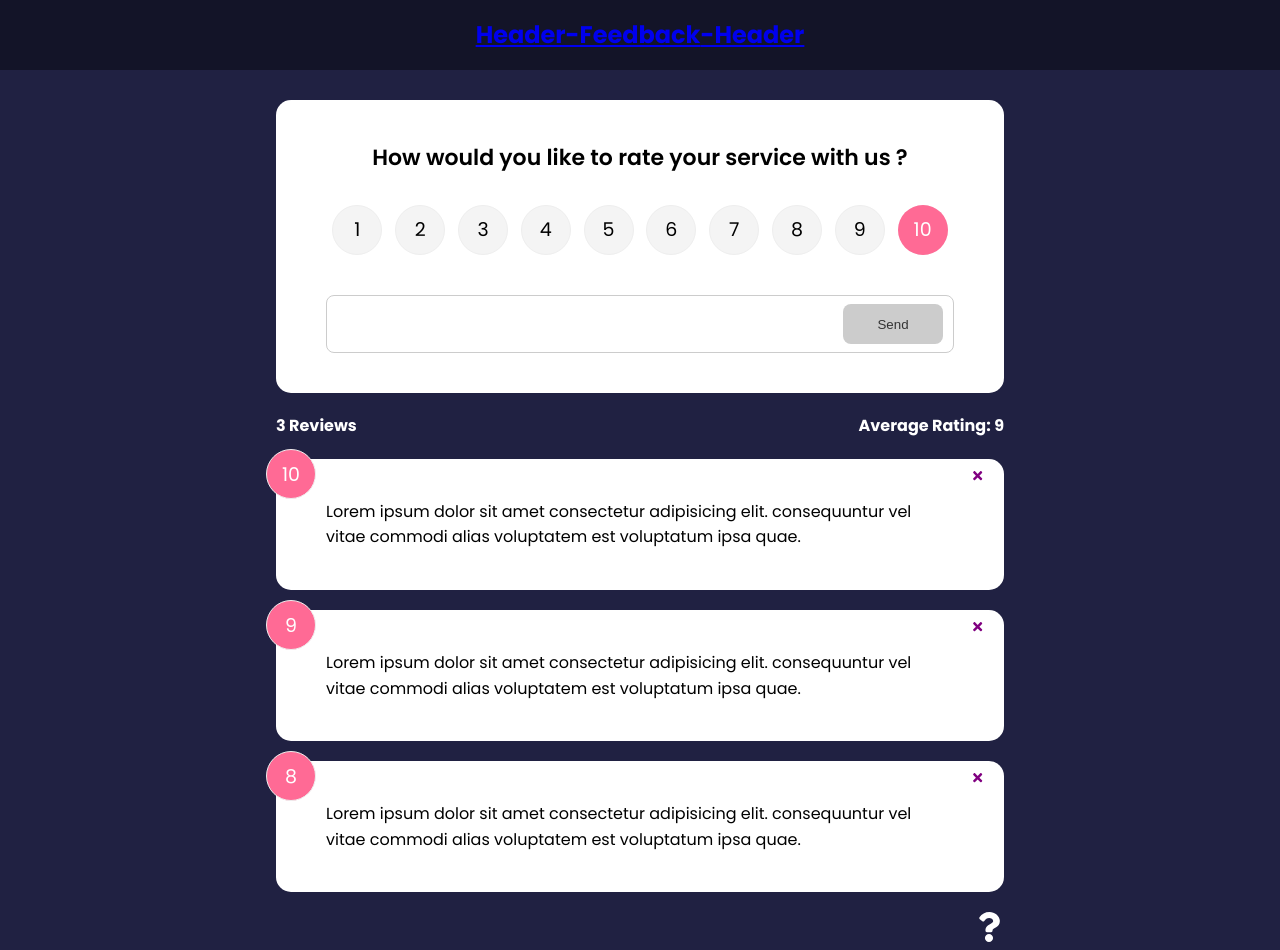
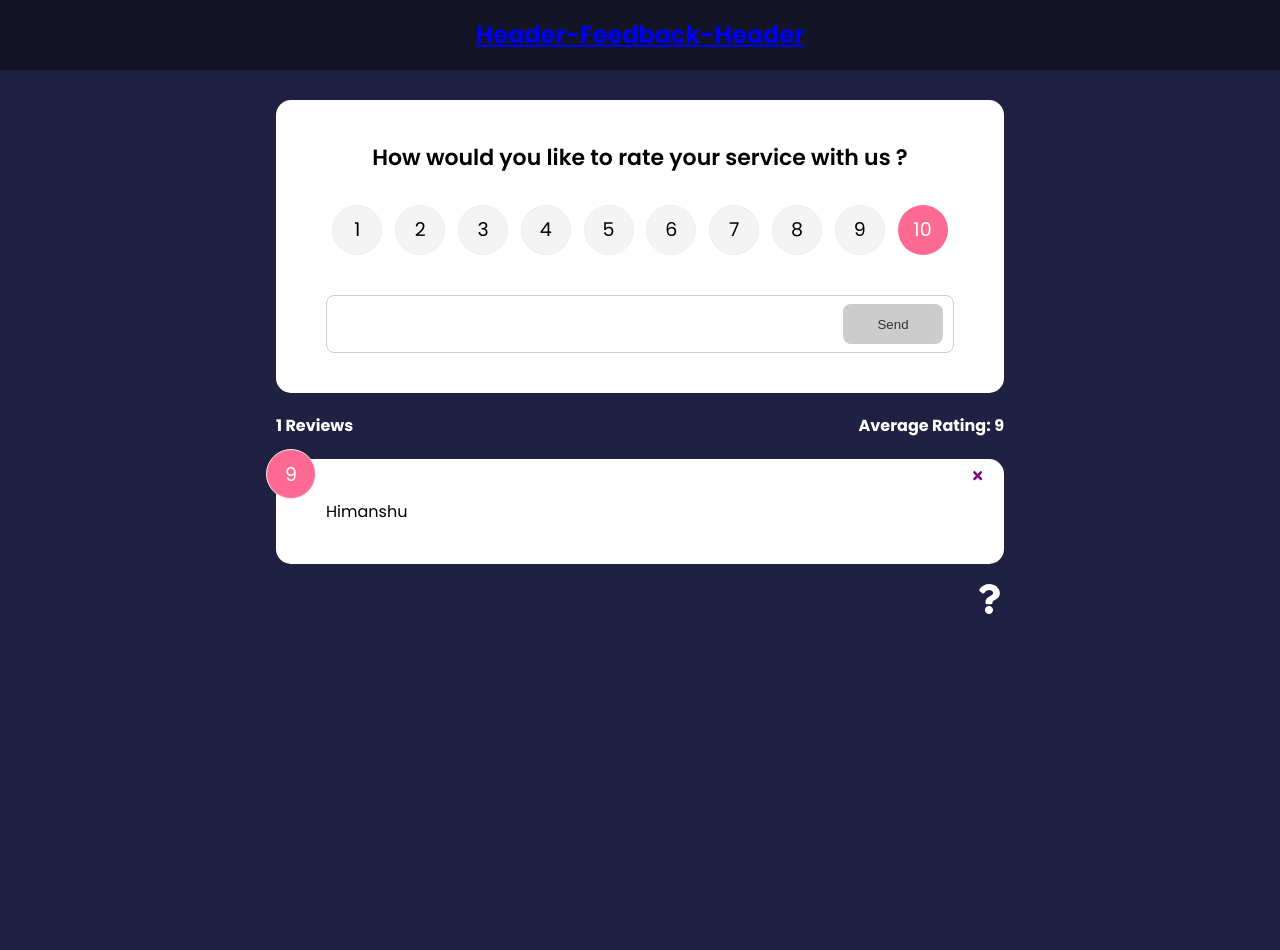
Before and after one commit to gradder7/feedback-react, a React (Create React App) app: page / in a window 1280 px wide. After the commit the page ends 800 px from the top, so only its background shows below. Built offline with nearby package versions, Linux system fonts and the light colour scheme.

Commit message:
ContextAPi updated

```diff
--- a/src/App.js
+++ b/src/App.js
@@ -1,44 +1,18 @@
-import { useState } from "react";
-// when ever we want to generate  uid we will call uuidv4 as a function to generate
-import { v4 as uuidv4 } from "uuid";
 import "./App.css";
 import FeedbackForm from "./Components/FeedbackForm";
 import FeedbackLists from "./Components/FeedbackLists";
 import FeedbackStats from "./Components/FeedbackStats";
 import Header from "./Components/Header";
-import FeedbackData from "./data/FeedbackData";
-import {
-  BrowserRouter as Router,
-  Routes,
-  Route,
-  NavLink,
-} from "react-router-dom";
+import { BrowserRouter as Router, Routes, Route } from "react-router-dom";
 import About from "./pages/About";
+import { FeedbackProvider } from "./context/FeedbackContext";
 import AbouticonLink from "./Components/AbouticonLink";
 
 function App() {
-  // feedback data is an array in data folder
-  const [feedBack, setFeedBack] = useState(FeedbackData);
-
-  // we have to provide the id to our feedback items
-  // npm install uuid
-  //to generate a unique id for each of out feedback items
-  const addFeedback = (newFeedback) => {
-    // add id to newFeedback
-    newFeedback.id = uuidv4();
-    console.log(newFeedback);
-    //  state is mutable we cannot just push or delete from it we have to make a copy of it.
-    //spread operator=> takes all the objects and put it in here array.
-    setFeedBack([newFeedback, ...feedBack]);
-  };
-  const deleteFeedBack = (id) => {
-    if (window.confirm("Are you sure you want to delete ?")) {
-      // it will make  a new array
-      setFeedBack(feedBack.filter((item) => item.id !== id));
-    }
-  };
   return (
     <>
+      {/* wrap every thing in FeedBackProvider*/}
+      <FeedbackProvider>
         <Router>
           <Header text={"Header-Feedback"} />
           <div className="container">
@@ -48,13 +22,9 @@ function App() {
                 path="/"
                 element={
                   <>
-                  <FeedbackForm handleAdd={addFeedback} />
-                  <FeedbackStats feedback={feedBack} />
-                  <FeedbackLists
-                    feedback={feedBack}
-                    // prop-Drilling(passing function as a prop to the child level where on click the function call will happen and it will call the function throughs the prop till it not executes )
-                    handleDelete={deleteFeedBack}
-                  />
+                    <FeedbackForm />
+                    <FeedbackStats />
+                    <FeedbackLists />
                   </>
                 }
               ></Route>
@@ -63,6 +33,7 @@ function App() {
             <AbouticonLink />
           </div>
         </Router>
+      </FeedbackProvider>
     </>
   );
 }
--- a/src/Components/FeedbackForm.jsx
+++ b/src/Components/FeedbackForm.jsx
@@ -1,9 +1,11 @@
-import React, { useState } from "react";
+import React, { useContext, useState } from "react";
 import Card from "./shared/Card";
 import Button from "./shared/Button";
 import Rating from "./Rating";
+import FeedbackContext from "../context/FeedbackContext";
 
-export default function FeedbackForm({ handleAdd }) {
+export default function FeedbackForm() {
+  const { addFeedback } = useContext(FeedbackContext);
   const [text, setText] = useState("");
   const [btnDisabled, setBtnDisabled] = useState(true);
   const [message, setMessage] = useState("");
@@ -41,7 +43,7 @@ export default function FeedbackForm({ handleAdd }) {
         rating,
       };
       // console.log(newFeedback);
-      handleAdd(newFeedback);
+      addFeedback(newFeedback);
       setText("");
     }
   };
--- a/src/Components/FeedbackItem.jsx
+++ b/src/Components/FeedbackItem.jsx
@@ -1,9 +1,11 @@
-import React from "react";
+import React, { useContext } from "react";
 import Card from "./shared/Card";
 import PropTypes from "prop-types";
 import { FaTimes } from "react-icons/fa";
+import FeedbackContext from "../context/FeedbackContext";
 
-export default function FeedbackItem({ item,handleDelete }) {
+export default function FeedbackItem({ item }) {
+  const { deleteFeedBack } = useContext(FeedbackContext);
   return (
     <Card
     // reverse={true}
@@ -11,7 +13,7 @@ export default function FeedbackItem({ item,handleDelete }) {
       <div className="num-display">{item.rating}</div>
       <button className="close">
         {/*  npm i react-icons */}
-        <FaTimes onClick={() => handleDelete(item.id)} color="purple" />
+        <FaTimes onClick={() => deleteFeedBack(item.id)} color="purple" />
       </button>
       <div className="text-display">{item.text}</div>
     </Card>
--- a/src/Components/FeedbackLists.jsx
+++ b/src/Components/FeedbackLists.jsx
@@ -3,9 +3,14 @@ import React from "react";
 //npm install framer-motion
 import { motion, AnimatePresence } from "framer-motion";
 import FeedbackItem from "./FeedbackItem";
-import PropTypes from "prop-types";
+// to use the context hook
+import { useContext } from "react";
+import FeedbackContext from "../context/FeedbackContext";
 
-export default function FeedbackLists({ feedback, handleDelete }) {
+export default function FeedbackLists() {
+  // to get the feed back
+  const {feedback} = useContext(FeedbackContext);
+
   if (!feedback || feedback.length === 0) {
     return <p>No FeedBack Yet</p>;
   }
@@ -24,7 +29,6 @@ export default function FeedbackLists({ feedback, handleDelete }) {
             <FeedbackItem
               key={item.id}
               item={item}
-              handleDelete={handleDelete}
             />
           </motion.div>
           );
@@ -41,14 +45,3 @@ export default function FeedbackLists({ feedback, handleDelete }) {
     // </div>
   );
 }
-
-FeedbackLists.propTypes = {
-  // we can also set the prop type for the array and  objects in the array also
-  feedback: PropTypes.arrayOf(
-    PropTypes.shape({
-      id: PropTypes.number.isRequired,
-      text: PropTypes.string.isRequired,
-    })
-  ),
-  // or  feedback: PropTypes.array.isRequired,
-};
--- a/src/Components/FeedbackStats.jsx
+++ b/src/Components/FeedbackStats.jsx
@@ -1,14 +1,14 @@
-import React from "react";
-import PropTypes from 'prop-types'
+import React, { useContext } from "react";
+import FeedbackContext from "../context/FeedbackContext";
 
-
-export default function FeedbackStats({ feedback }) {
+export default function FeedbackStats() {
+  const { feedback } = useContext(FeedbackContext);
   let average =
     feedback.reduce((acc, curr) => {
       return acc + curr.rating;
     }, 0) / feedback.length;
-    // to replace 9.0=>9
-  average = average.toFixed(1).replace(/[.,]0$/, '');
+  // to replace 9.0=>9
+  average = average.toFixed(1).replace(/[.,]0$/, "");
   return (
     <div className="feedback-stats">
       <h4>{feedback.length} Reviews</h4>
@@ -16,7 +16,3 @@ export default function FeedbackStats({ feedback }) {
     </div>
   );
 }
-
-FeedbackStats.protoTypes={
-    feedback:PropTypes.array.isRequired,
-}
--- /dev/null
+++ b/src/context/FeedbackContext.js
@@ -0,0 +1,49 @@
+import { createContext, useState } from "react";
+// when ever we want to generate  uid we will call uuidv4 as a function to generate
+import { v4 as uuidv4 } from "uuid";
+
+const FeedbackContext = createContext();
+
+// we will wrap everything in the FeedbackProvider
+export const FeedbackProvider = ({ children }) => {
+  // state
+  const [feedback, setFeedback] = useState([
+    {
+      id: 1,
+      text: "Himanshu",
+      rating: 9,
+    },
+  ]);
+
+  // functions
+  //add
+  // we have to provide the id to our feedback items
+  // npm install uuid
+  //to generate a unique id for each of out feedback items
+  const addFeedback = (newFeedback) => {
+    // add id to newFeedback
+    newFeedback.id = uuidv4();
+    console.log(newFeedback);
+    //  state is mutable we cannot just push or delete from it we have to make a copy of it.
+    //spread operator=> takes all the objects and put it in here array.
+    setFeedback([newFeedback, ...feedback]);
+  };
+
+  //    delete
+  const deleteFeedBack = (id) => {
+    if (window.confirm("Are you sure you want to delete ?")) {
+      // it will make  a new array
+      setFeedback(feedback.filter((item) => item.id !== id));
+    }
+  };
+  // return
+  return (
+    // when ever we wrap inside the feedbackContext all the childrens,
+    //will pass here as a props
+    <FeedbackContext.Provider value={{ feedback, deleteFeedBack, addFeedback }}>
+      {children}
+    </FeedbackContext.Provider>
+  );
+};
+
+export default FeedbackContext;
```
Lines whose indentation alone changed are shown as unchanged.
